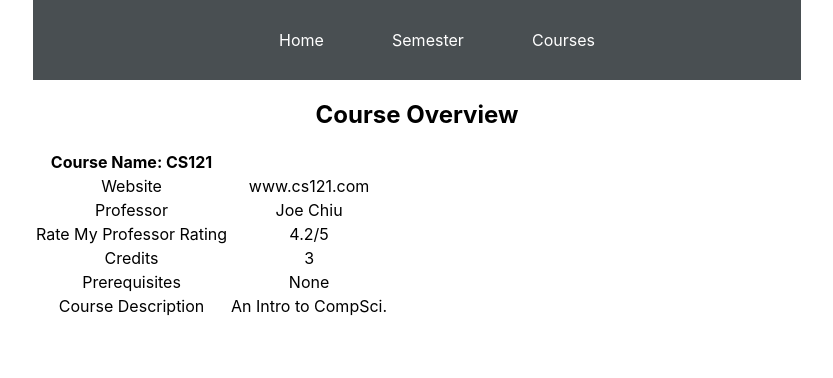
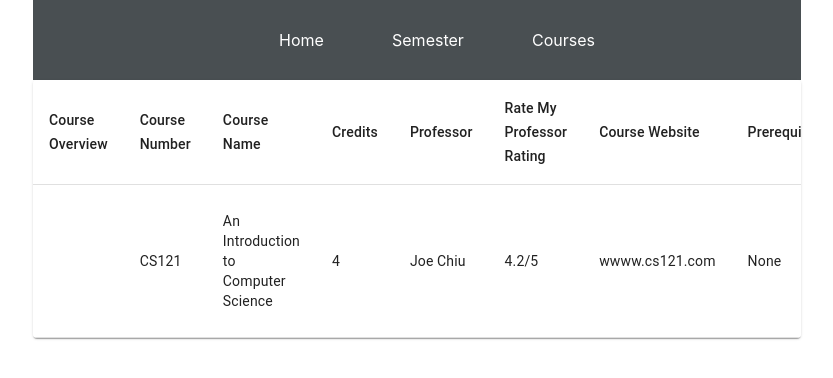
Before and after one commit to songchen1999/classforecast, a React (Create React App) app in the folder client/: page /courses in a window 1280 px wide. Shown: the top 378 px of the page, without its empty margins (223-1056 px from the left). Built offline with nearby package versions, Linux system fonts and the light colour scheme.

Commit message:
fixed table using materials ui

```diff
--- a/client/package.json
+++ b/client/package.json
@@ -3,6 +3,7 @@
   "version": "0.1.0",
   "private": true,
   "dependencies": {
+    "@material-ui/core": "^4.11.0",
     "@testing-library/jest-dom": "^5.11.4",
     "@testing-library/react": "^11.1.0",
     "@testing-library/user-event": "^12.1.10",
--- /dev/null
+++ b/client/src/Components/course.jsx
@@ -0,0 +1,69 @@
+import React from 'react';
+import { makeStyles } from '@material-ui/core/styles';
+import Table from '@material-ui/core/Table';
+import TableBody from '@material-ui/core/TableBody';
+import TableCell from '@material-ui/core/TableCell';
+import TableContainer from '@material-ui/core/TableContainer';
+import TableHead from '@material-ui/core/TableHead';
+import TableRow from '@material-ui/core/TableRow';
+import Paper from '@material-ui/core/Paper';
+
+const useStyles = makeStyles({
+  table: {
+    minWidth: 800,
+
+  },
+});
+
+function createData(courseNum, courseName, credits, professor, rating, website, prereq, description) {
+  return { courseNum, courseName, credits, professor, rating, website, prereq, description };
+}
+
+const rows = [
+  createData('CS121', 'An Introduction to Computer Science', 4, 'Joe Chiu', "4.2/5", "wwww.cs121.com", "None", "Lorem ipsum dolor sit amet, consectetur adipiscing elit." ),
+  /*createData('Ice cream sandwich', 237, 9.0, 37, 4.3),
+  createData('Eclair', 262, 16.0, 24, 6.0),
+  createData('Cupcake', 305, 3.7, 67, 4.3),
+  createData('Gingerbread', 356, 16.0, 49, 3.9),*/
+];
+
+export default function BasicTable() {
+  const classes = useStyles();
+
+  return (
+    <TableContainer component={Paper}>
+      <Table className={classes.table} aria-label="simple table">
+        <TableHead>
+          <TableRow>
+            <TableCell>Course Overview</TableCell>
+            <TableCell align="left">Course Number</TableCell>
+            <TableCell align="left">Course Name</TableCell>
+            <TableCell align="left">Credits</TableCell>
+            <TableCell align="left">Professor</TableCell>
+            <TableCell align="left">Rate My Professor Rating</TableCell>
+            <TableCell align="left">Course Website</TableCell>
+            <TableCell align="left">Prerequisites</TableCell>
+            <TableCell align="left">Course Description</TableCell>
+          </TableRow>
+        </TableHead>
+        <TableBody>
+          {rows.map((row) => (
+            <TableRow key={row.name}>
+              <TableCell component="th" scope="row">
+                {row.name}
+              </TableCell>
+              <TableCell align="left">{row.courseNum}</TableCell>
+              <TableCell align="left">{row.courseName}</TableCell>
+              <TableCell align="left">{row.credits}</TableCell>
+              <TableCell align="left">{row.professor}</TableCell>
+              <TableCell align="left">{row.rating}</TableCell>
+              <TableCell align="left">{row.website}</TableCell>
+              <TableCell align="left">{row.prereq}</TableCell>
+              <TableCell align="left">{row.description}</TableCell>
+            </TableRow>
+          ))}
+        </TableBody>
+      </Table>
+    </TableContainer>
+  );
+}
--- a/client/src/Pages/CourseView.jsx
+++ b/client/src/Pages/CourseView.jsx
@@ -1,58 +1,17 @@
 import React from 'react';
 import {BrowserRouter as Router, Link, Route, Switch} from 'react-router-dom';
+import Mtab from '../Components/course';
 
 export class CourseView extends React.Component {
   state = {};
 
   render() {
     return (
-      <div>
-         <div>
-           <h2>Course Overview</h2>
-        </div>
-
-        <div>
-          <table>
-            <tr>
-              <th>Course Name: CS121</th>
-              <th></th>
-            </tr>
-
-            <tr>
-              <td>Website</td>
-              <td>www.cs121.com</td>
-            </tr>
-
-            <tr>
-              <td>Professor</td>
-              <td>Joe Chiu</td>
-            </tr>
-
-            <tr>
-              <td>Rate My Professor Rating</td>
-              <td>4.2/5</td>
-            </tr>
-
-            <tr>
-              <td>Credits</td>
-              <td>3</td>
-            </tr>
-
-            <tr>
-              <td>Prerequisites</td>
-              <td>None</td>
-            </tr>
-
-            <tr>
-              <td>Course Description</td>
-              <td>An Intro to CompSci.</td>
-            </tr>
-
-          </table>
-        </div>
+      <div style={{display: 'flex',
+        alignItems: 'center',
+        justifyContent: 'center',}}>
+        <Mtab/>
       </div>
-
-
 
     );
   }
```
Also changed, not shown: 1 other file (tests, documents, lock files or other folders).
